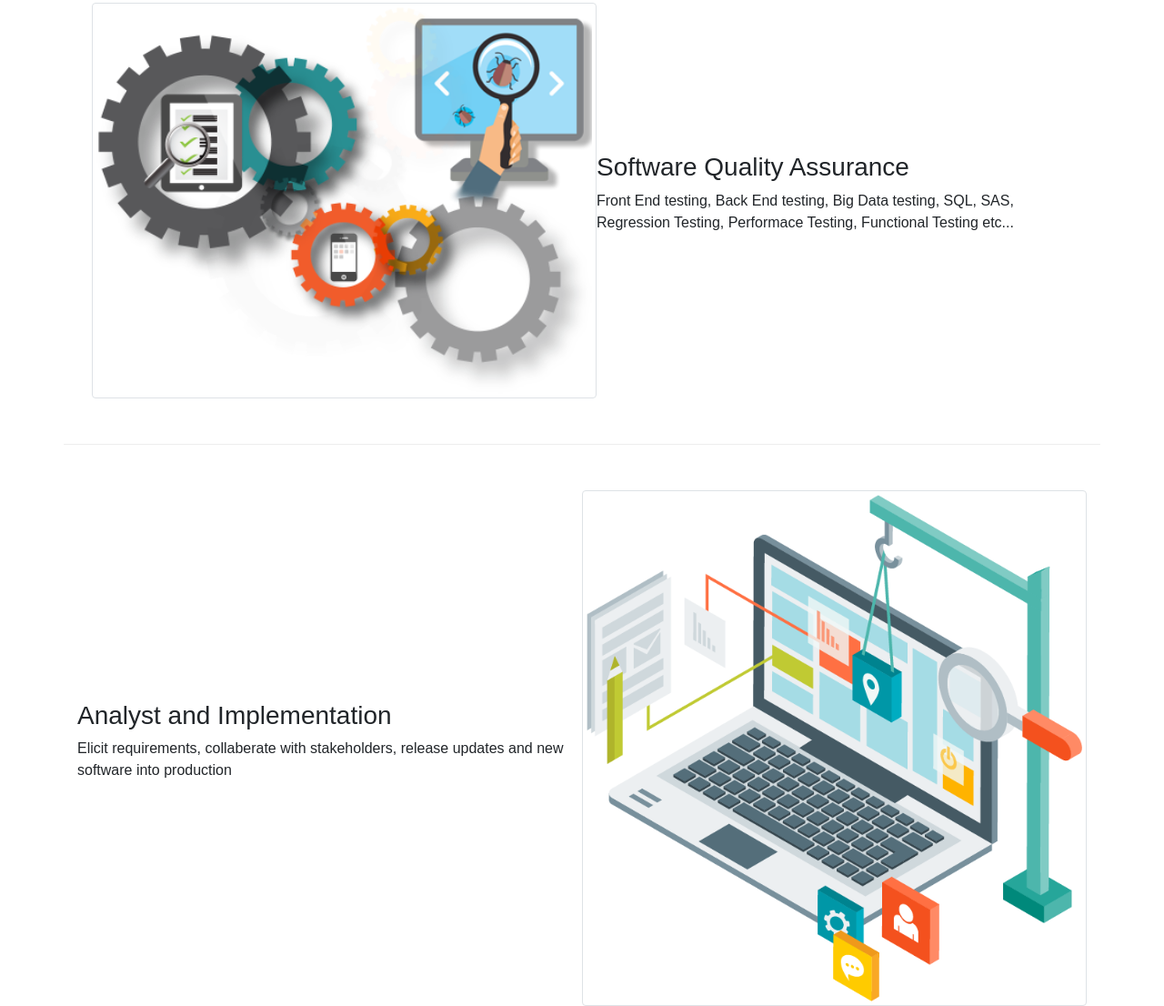
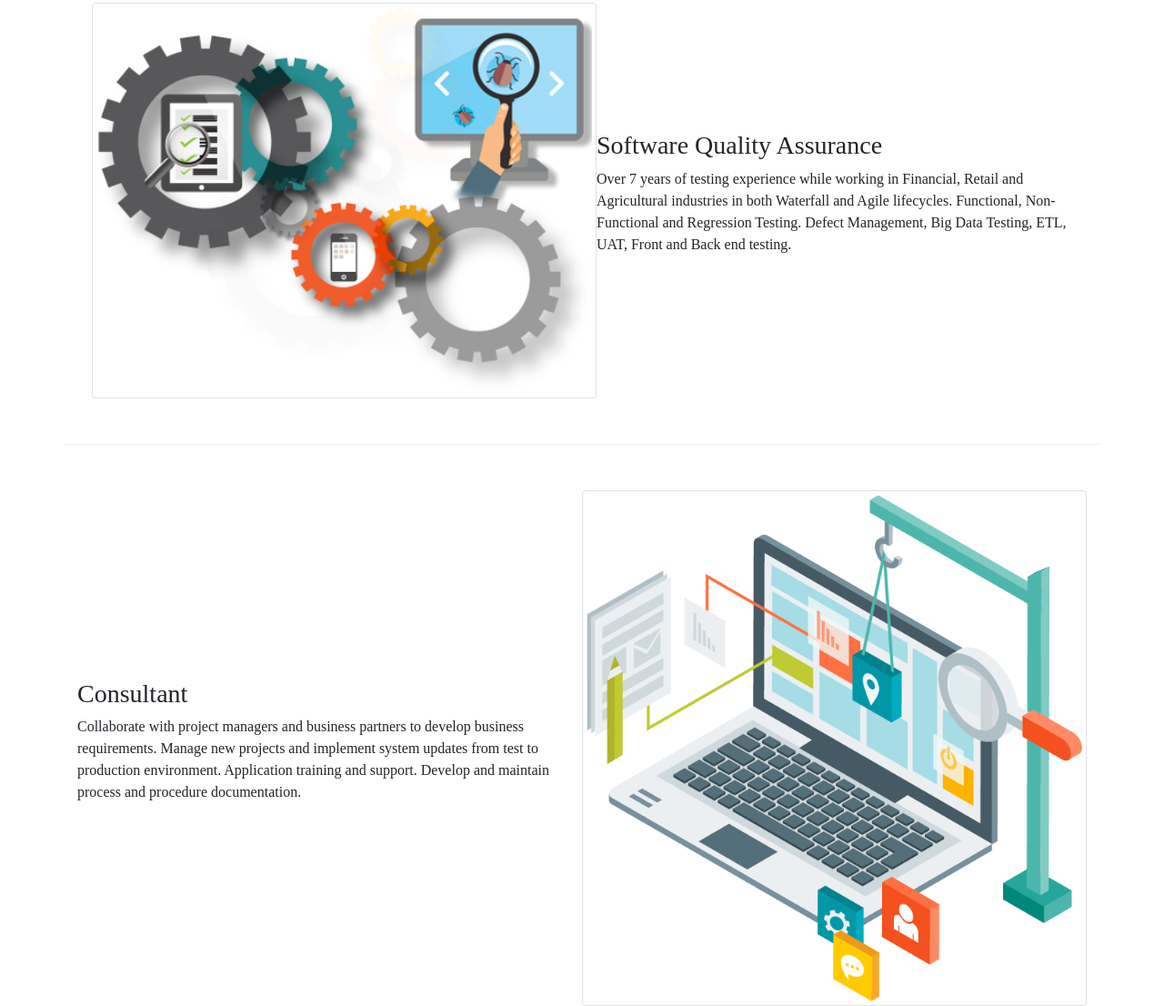
Before and after one commit to knut0341/portfolio, a website: page services.html in a window 1280 px wide. Shown: the part 851-1957 px from the top of the page at 91% size. Drawn offline with nearby package versions, Linux system fonts and the light colour scheme.

Commit message:
fonts, services update

```diff
--- a/css/style.css
+++ b/css/style.css
@@ -1,9 +1,9 @@
 body {
-    font-family: "Source Sans Pro", sans-serif;
+    font-family: "Average";
     }
 
   h1, h2 {
-    font-family: "Merriweather";
+    font-family: "Average";
     }
 
 
--- a/services.html
+++ b/services.html
@@ -65,7 +65,8 @@
                         <img class="d-flex ml-3 img-fluid w-50 img-thumbnail" src="images/QA.png" alt="SQA"/>
                         <div class="media-body align-self-center">
                             <h3>Software Quality Assurance</h3>
-                            <p class="d-none d-sm-block">Front End testing, Back End testing, Big Data testing, SQL, SAS, Regression Testing, Performace Testing, Functional Testing etc... </p>
+                            <p class="d-none d-sm-block">Over 7 years of testing experience while working in Financial, Retail and Agricultural industries in both Waterfall and Agile lifecycles.
+                                Functional, Non-Functional and Regression Testing. Defect Management, Big Data Testing, ETL, UAT, Front and Back end testing. </p>
                         </div>
 
                     </div>
@@ -77,20 +78,19 @@
                     <div class="media">
 
                         <div class="media-body align-self-center">
-                            <h3>Analyst and Implementation</h3>
-                            <p class="d-none d-sm-block">Elicit requirements, collaberate with stakeholders, release updates and new software into production</p>
+                            <h3>Consultant</h3>
+                            <p class="d-none d-sm-block">Collaborate with project managers and business partners to develop business requirements.
+                                Manage new projects and implement system updates from test to production environment. Application training and support.
+                                Develop and maintain process and procedure documentation.
+                                </p>
                         </div>
-                        <img class="d-flex ml-3 img-fluid w-50 img-thumbnail" src="images/BAImp.png" alt="BA"/>
+                        <img class="d-flex ml-3 img-fluid w-50 img-thumbnail" src="images/BAImp.png" alt="Consultant"/>
                     </div>
                 </div>
             </div>
 
 
-            <div class="row row-container">
-                <div class="col-12">
-                    <a role="button" class="btn btn-link" href="pdf_location"><i class="fa fa-file-pdf-o"></i> Resume</a>
-                 </div>
-            </div>
+
         </div>
     </body>
 
```
Also changed, not shown: projects.html (+9 -0 lines), 1 other file.
